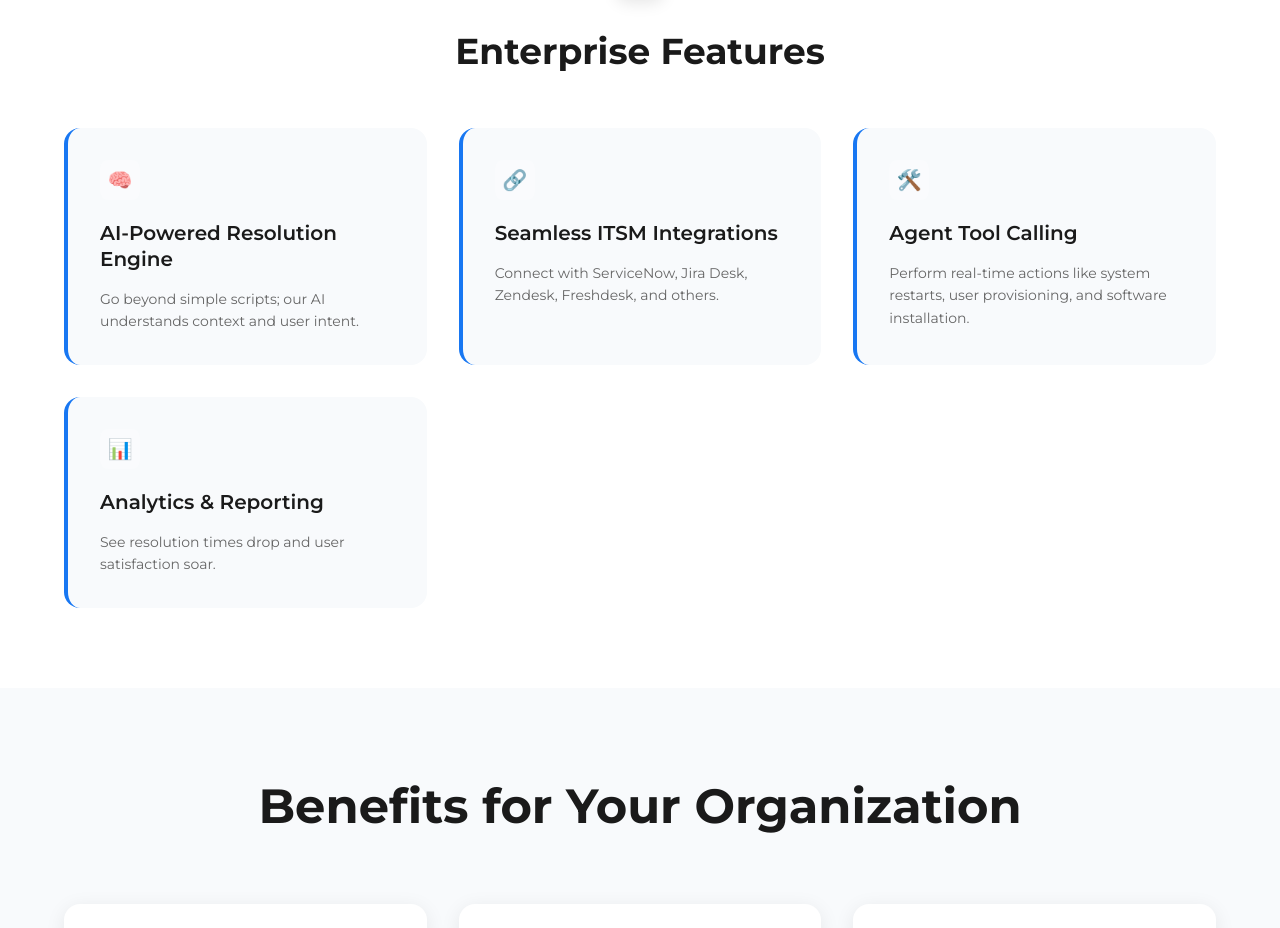
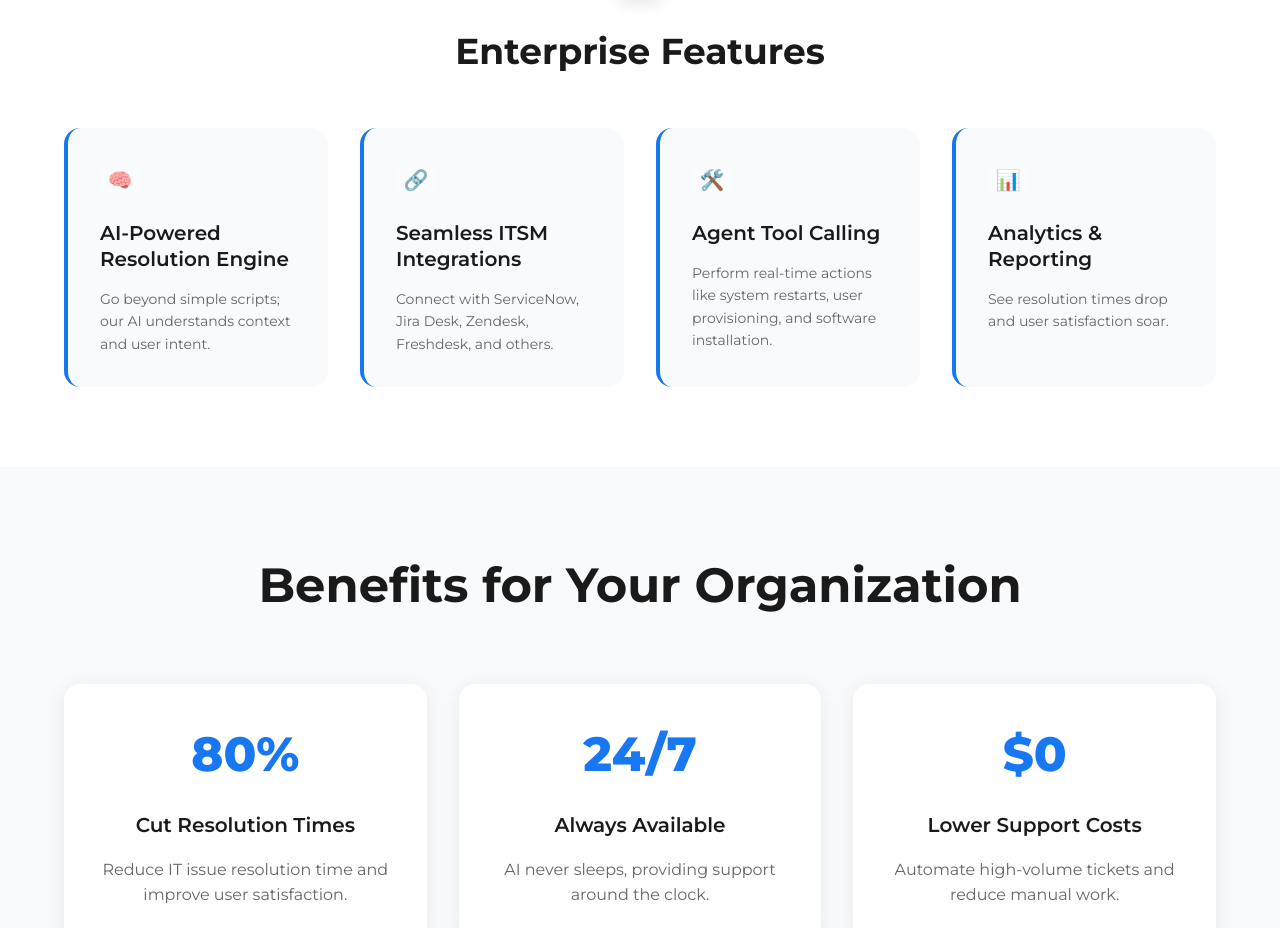
Before and after one commit to JohnsonManuel/Fixie, a React (Create React App) app: page / in a window 1280 px wide. Shown: the part 3688-4616 px from the top of the page. Built offline with nearby package versions, Linux system fonts and the light colour scheme; no server answers.

Commit message:
Fix features-grid minmax to 264px in correct CSS file

```diff
--- a/src/styles/EnterpriseITSM.css
+++ b/src/styles/EnterpriseITSM.css
@@ -42,7 +42,7 @@
 
 .features-grid {
   display: grid;
-  grid-template-columns: repeat(auto-fit, minmax(300px, 1fr));
+  grid-template-columns: repeat(auto-fit, minmax(264px, 1fr));
   gap: 32px;
   max-width: 1200px;
   margin: 0 auto;
```
